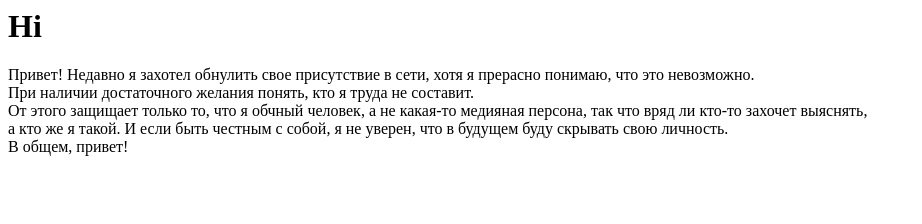
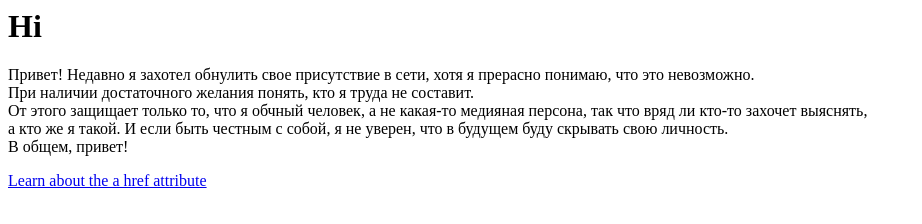
Before and after one commit to xiliutin/xiliutin.github.io, a plain HTML site: page index.html in a window 1280 px wide. Shown: the whole page, without its empty margins (0-922 px from the left). Drawn offline with Linux system fonts and the light colour scheme.

Commit message:
Update index.html

```diff
--- a/index.html
+++ b/index.html
@@ -6,3 +6,5 @@
   а кто же я такой. И если быть честным с собой, я не уверен, что в будущем буду скрывать свою личность.<br>
   В общем, привет!
 </p>
+
+<a href="knowledges.html">Learn about the a href attribute</a>
```
